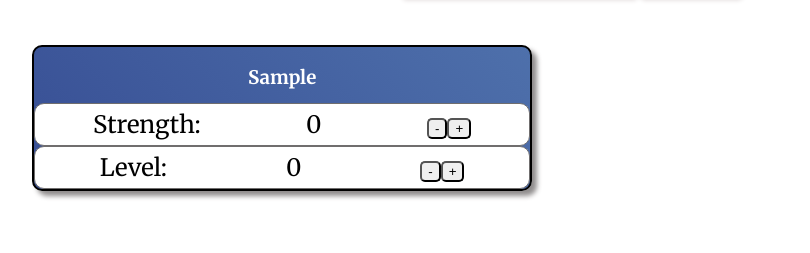
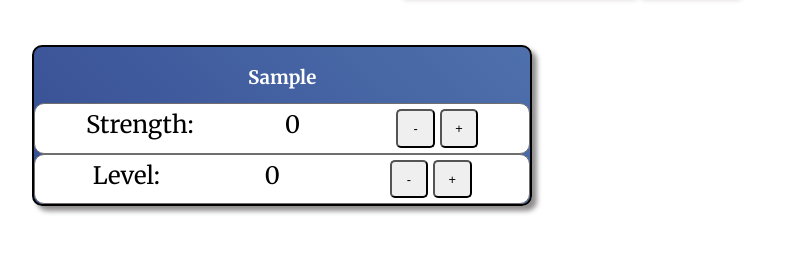
Before and after one commit to paolini-sounds/Munchkin_Score_Keeper, a plain HTML site: page index.html in a window 1280 px wide. Both pictures are taken after typing "Sample" into the empty fields and a click on the button "Add Player". Shown: the part 217-470 px from the top of the page, without its empty margins (102-912 px from the left). Drawn offline with Linux system fonts and the light colour scheme.

Commit message:
Update app.css

```diff
--- a/app.css
+++ b/app.css
@@ -120,6 +120,15 @@ h3 {
     text-align: center;
 }
 
+.scorebutton {
+    font-size: .8rem;
+    padding: none;
+    height: 3em;
+    width: 3em;
+    border-radius: 5px;
+    margin-left: 5px;
+}
+
 
 
 .column {
```
